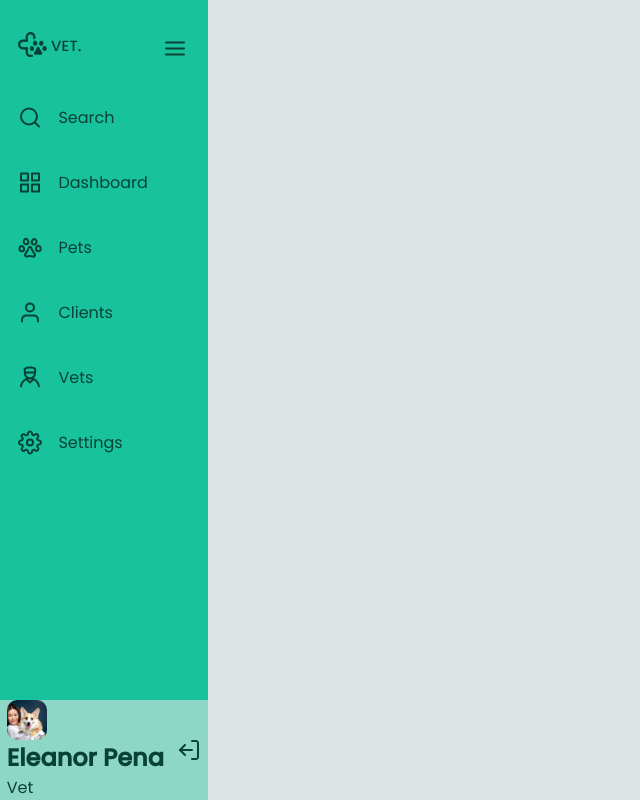
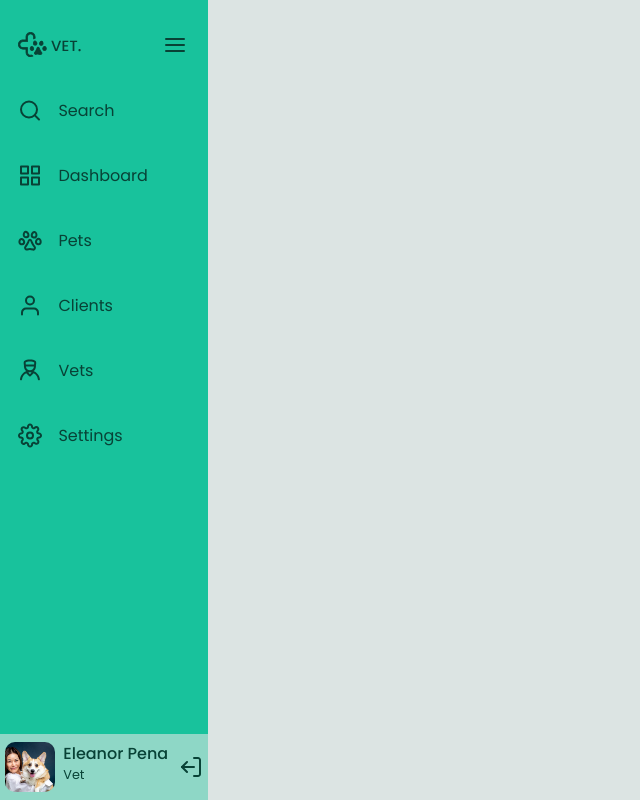
Before and after one commit to albert-rafa/sidebar, a plain HTML site: page index.html in a window 1280 px wide. Shown: the whole page, without its empty margins (0-640 px from the left). Drawn offline with Linux system fonts and the light colour scheme.

Commit message:
Logout section style done

```diff
--- a/index.html
+++ b/index.html
@@ -56,7 +56,7 @@
                     <span>Vet</span>
                 </div>
             </div>
-            <img src="assets/log-out.svg" alt="Logout icon">
+            <img src="assets/log-out.svg" alt="Logout icon" class="logout-image">
         </div>
     </nav>
 
--- a/style.css
+++ b/style.css
@@ -24,15 +24,9 @@ body {
     background-color: var(--body-bg-color);
 }
 
-/*
-============================================================
-MENU SECTION
-============================================================
-*/
-
 nav {
     width: 20%;
-    min-width: fit-content;
+    min-width: 200px;
 
     display: flex;
     flex-direction: column;
@@ -41,6 +35,12 @@ nav {
 
     background-color: var(--green);
 }
+
+/*
+============================================================
+MENU SECTION
+============================================================
+*/
 
 nav ul {
     width: 90%;
@@ -74,6 +74,7 @@ LOGOUT SECTION
 
 .logout {
     width: 100%;
+    padding: 0.5rem 0;
 
     display: flex;
     flex-direction: row;
@@ -82,9 +83,26 @@ LOGOUT SECTION
     background-color: var(--light-green);
 }
 
+.info {
+    display: flex;
+    flex-direction: row;
+    align-items: center;
+    justify-content: center;
+    gap: 0.5rem;
+}
+.id h1 {
+    font-size: 1rem;
+    line-height: 0.8rem;
+    font-weight: 500;
+}
+.id span {
+    font-size: 0.8rem;
+    line-height: 0.8rem;
+}
+
 .profile-picture {
-    height: 40px;
-    width: 40px;
+    height: 50px;
+    width: 50px;
 
     display: flex;
     justify-content: center;
@@ -94,10 +112,17 @@ LOGOUT SECTION
 
     overflow: hidden;
 }
-.logout .info .profile-picture img {
+.profile-picture img {
     height: 100%;
     width: 100%;
     object-fit: cover;
+}
+
+.logout-image {
+    width: 24px;
+}
+.logout-image:hover {
+    cursor: pointer;
 }
 
 /*
```
